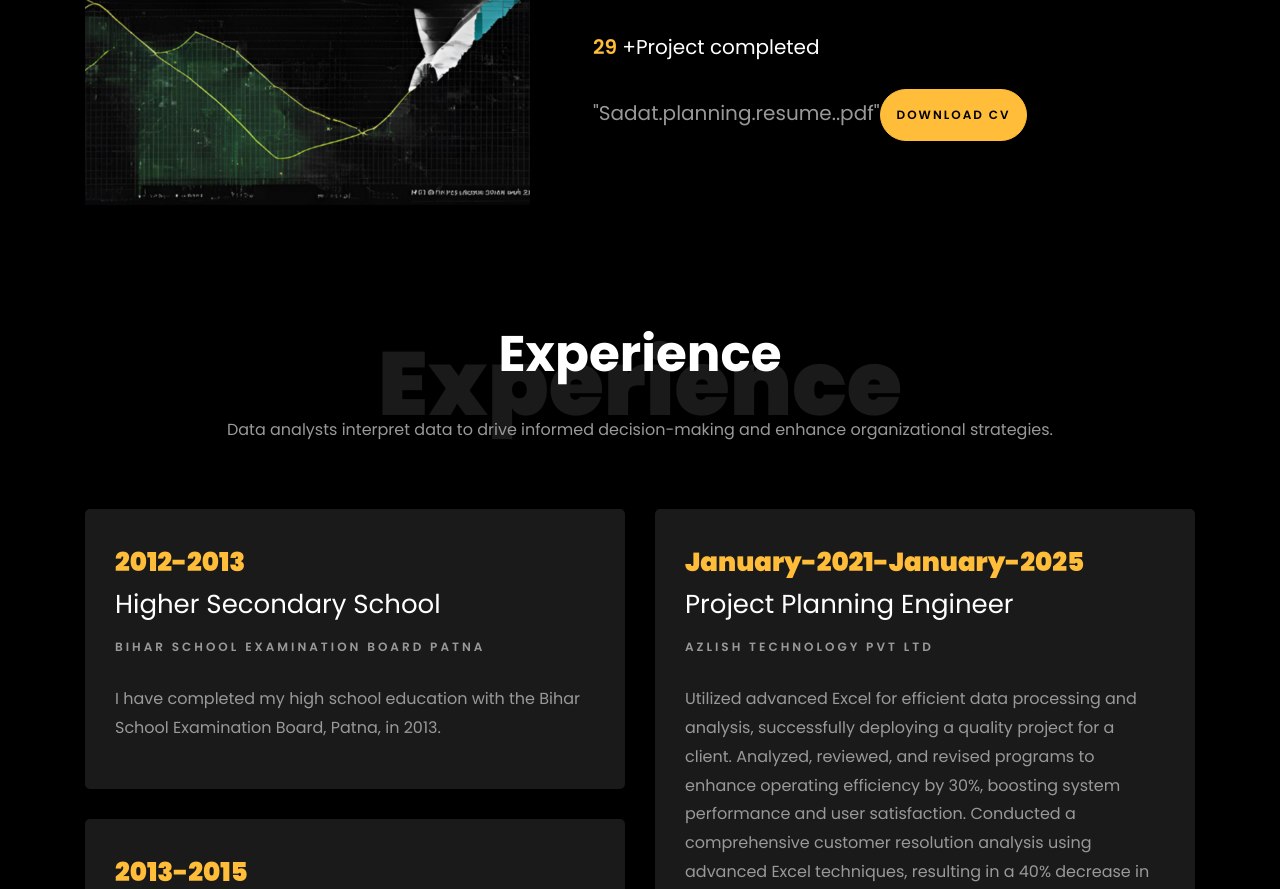
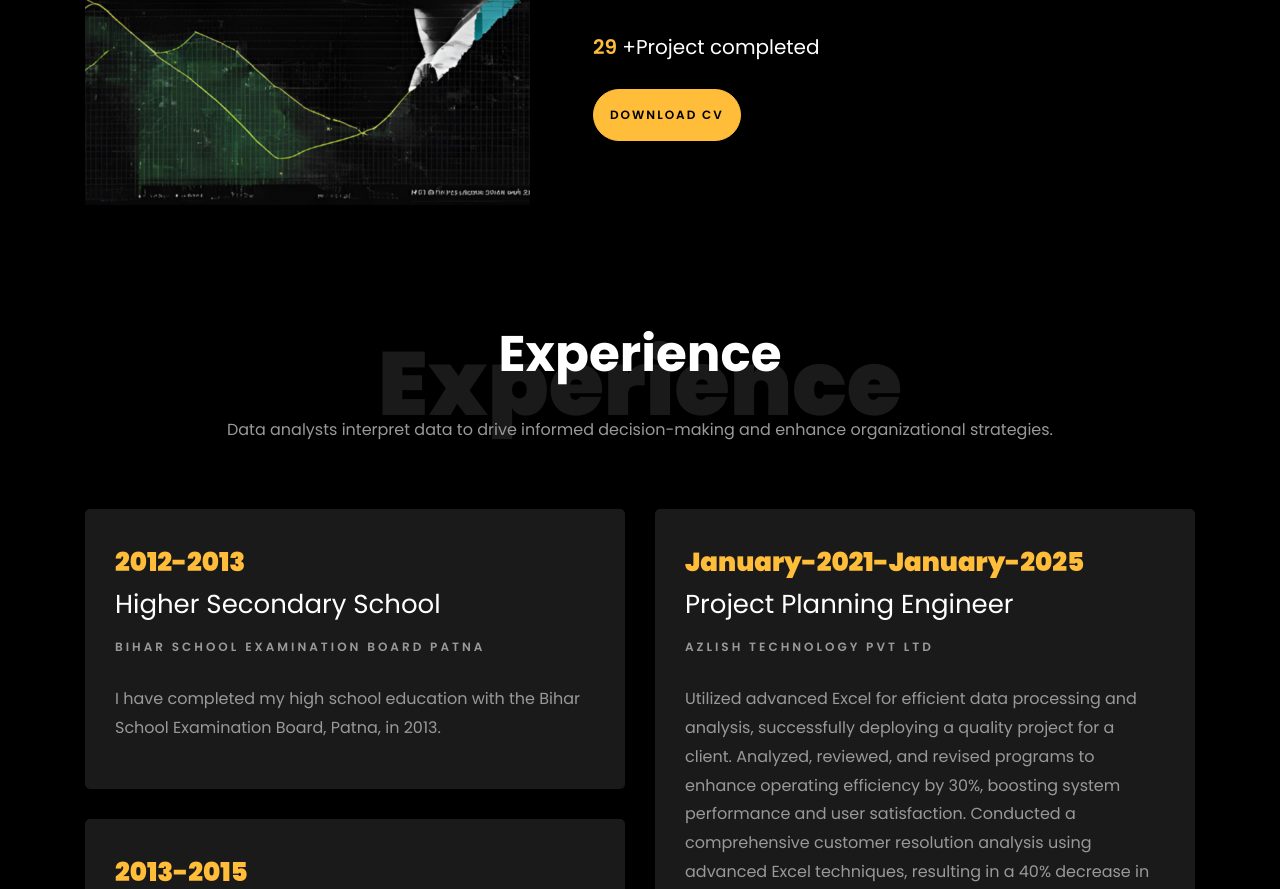
Before and after one commit to sadat8871/sadat_portfolio1, a plain HTML site: page index.html in a window 1280 px wide. Shown: the part 1391-2280 px from the top of the page. Drawn offline with Linux system fonts and the light colour scheme; files whose address does not match are found by name.

Commit message:
Update index.html

```diff
--- a/index.html
+++ b/index.html
@@ -120,7 +120,7 @@
 	                <span class="number" data-number="30"></span>
 	                <span>+Project completed</span>
                 </p>
-                <p>"Sadat.planning.resume..pdf"<a href=""class="btn btn-primary py-3 px-3">Download CV</a></p>
+                <p><a href="Sadat.planning.resume..pdf"class="btn btn-primary py-3 px-3">Download CV</a></p>
               </div>
 	          </div>
 	        </div>
```
